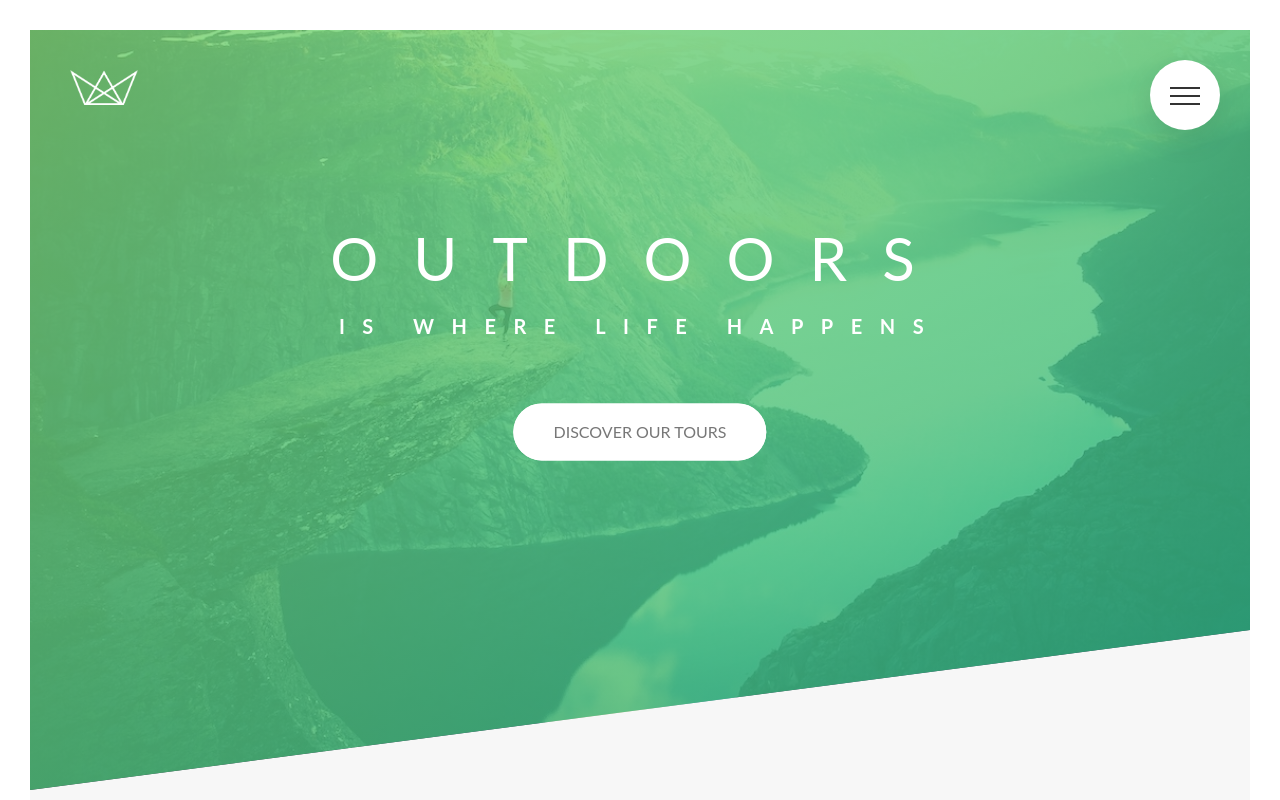
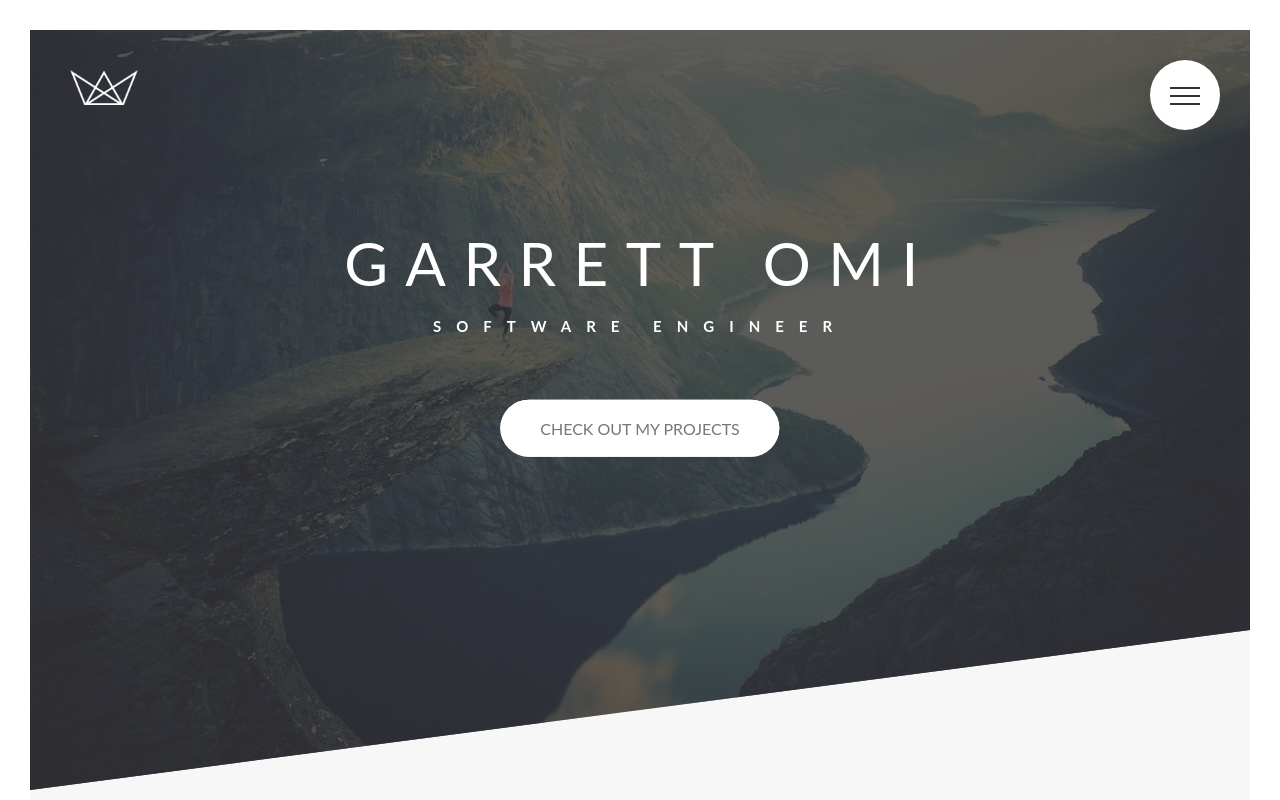
Before and after one commit to garrettomi/portfolio, a React (Vite) app: page / in a window 1280 px wide. Shown: the top 800 px of the page. Built offline with nearby package versions, Linux system fonts and the light colour scheme.

Commit message:
Update: Change fonts and colors

```diff
--- a/src/components/Header/Header.jsx
+++ b/src/components/Header/Header.jsx
@@ -10,11 +10,11 @@ const Header = () => {
 
             <div class="header__text-box">
                 <h1 class="heading-primary">
-                    <span class="heading-primary--main">Outdoors</span>
-                    <span class="heading-primary--sub">is where life happens</span>
+                    <span class="heading-primary--main">Garrett Omi</span>
+                    <span class="heading-primary--sub">Software Engineer</span>
                 </h1>
 
-                <a href="#section-tours" class="btn btn--white btn--animated">Discover our tours</a>
+                <a href="#section-tours" class="btn btn--white btn--animated">Check out my projects</a>
             </div>
     </header>
 
--- a/src/sass/abstracts/_variables.scss
+++ b/src/sass/abstracts/_variables.scss
@@ -1,7 +1,7 @@
 // COLORS
-$color-primary: #55c57a;
-$color-primary-light: #7ed56f;
-$color-primary-dark: #28b485;
+$color-primary: #333;
+$color-primary-light: #333;
+$color-primary-dark: #333;
 
 $color-secondary-light: #ffb900;
 $color-secondary-dark: #ff7730;
--- a/src/sass/base/_typography.scss
+++ b/src/sass/base/_typography.scss
@@ -14,10 +14,11 @@ body {
     margin-bottom: 6rem;
 
     &--main {
+        white-space: nowrap;
         display: block;
         font-size: 6rem;
         font-weight: 400;
-        letter-spacing: 3.5rem;
+        letter-spacing: 1.75rem;
 
         animation-name: moveInLeft;
         animation-duration: 1s;
@@ -35,9 +36,9 @@ body {
 
     &--sub {
         display: block;
-        font-size: 2rem;
+        font-size: 1.5rem;
         font-weight: 700;
-        letter-spacing: 1.75rem;
+        letter-spacing: 1.5rem;
         animation: moveInRight 1s ease-out;
 
         @include respond(phone) {
```
